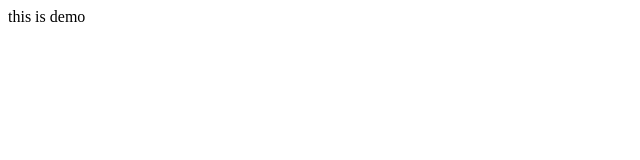
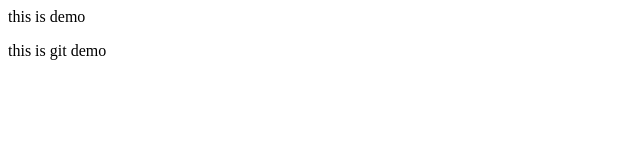
Before and after one commit to namunakc/namuna, a plain HTML site: page index.html in a window 1280 px wide. Shown: the full height of the page, 0-640 px from the left. Drawn offline with Linux system fonts and the light colour scheme.

Commit message:
Update index.html

```diff
--- a/index.html
+++ b/index.html
@@ -4,5 +4,6 @@
 </head>
 <body>
 	<p>this is demo </p>
+	<p>this is git demo</P>
 </body>
 </html>
```
